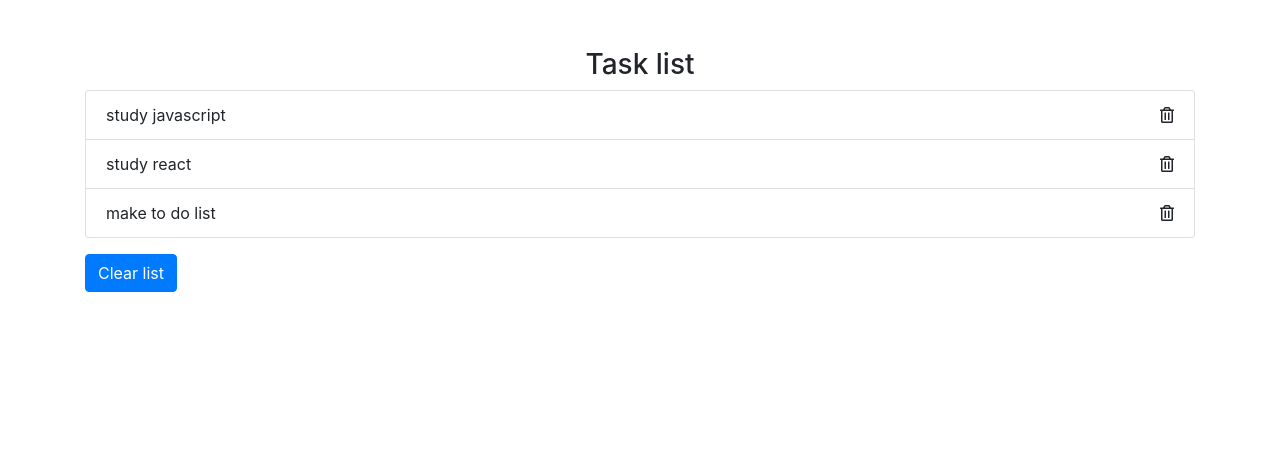
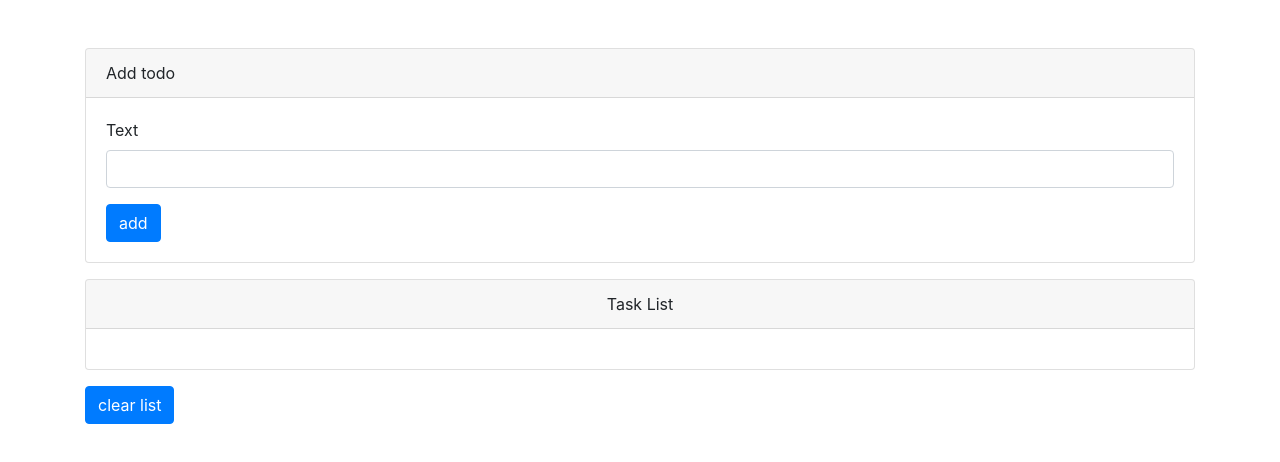
Before and after one commit to Yuralviv/MytoDo, a plain HTML site: page index.html in a window 1280 px wide. Drawn offline with nearby package versions, Linux system fonts and the light colour scheme.

Commit message:
Error 10 line

```diff
--- a/index.html
+++ b/index.html
@@ -7,20 +7,48 @@
 	<link rel="stylesheet" href="https://stackpath.bootstrapcdn.com/bootstrap/4.3.1/css/bootstrap.min.css" integrity="sha384-ggOyR0iXCbMQv3Xipma34MD+dH/1fQ784/j6cY/iJTQUOhcWr7x9JvoRxT2MZw1T" crossorigin="anonymous">
 </head>
 <body>
-	<section class="task-wrap mt-5">
+
+	<section class="tasks-wrap mt-5">
 		<div class="container">
-			<h3 class="text-center">Task list</h3>
-			<!-- /.text-center -->
-			<ul class="list-group mb-3">
+			<div class="card mb-3">
+				<div class="card-header">
+					Add todo
+				</div>
+				<!-- /.card-header -->
+				<div class="card-body">
+					<form>
+						<div class="form-group">
+							<label for="todoText">Text</label>
+							<input type="text" class="form-control" id="todoText">
+						</div>
+						<!-- /.form-group -->
+						<button type="submit" class="btn btn-primary">add</button>
+					</form>
+				</div>
+				<!-- /.card-body -->
+			</div>
+			<!-- /.card -->
+			<div class="card mb-3">
+				<div class="card-header text-center">
+					Task List
+				</div>
+				<!-- /.card-header -->
+				<div class="card-body">
+					<ul class="list-group">
 
-			   <!-- <li class="list-group-item">Cras justo odio</li> -->
-			</ul>
+					</ul>
+				</div>
+				<!-- /.card-body -->
 
-			<button class="btn btn-primary  clear-btn">Clear list</button>
+			</div>
+			<!-- /.card -->
+			<button class="btn btn-primary clear-btn">clear list</button>
 		</div>
 		<!-- /.container -->
 	</section>
-	<!-- /.task-wrap -->
+	<!-- /.tasks-wrap -->
+
+
 	<script src="js/main.js"></script>
 </body>
 </html>
--- a/js/main.js
+++ b/js/main.js
@@ -6,12 +6,13 @@ let tasks = [
 
 
 let ul = document.querySelector('.list-group');
-let deleteBtns = document.getElementsByClassName('delete-item');
+let form = document.forms['addTodoItem'];
+let inputText = form.elements['todoText'];
 
 
 function listTempale(task) {
+
 	let li = document.createElement('li');
-
 	li.textContent = task;
 	li.className = 'list-group-item d-flex align-items-center';
 
@@ -34,21 +35,34 @@ function generateList(tasksArray) {
 		ul.appendChild(listTempale(tasksArray[i]));
 	}
 
-	setDeleteEvent();
+
 }
 
 function addList(list) {
 	tasks.unshift(list);
-	generateList(tasks);
+	// generateList(tasks);
+	ul.insertAdjacentElement('afterbegin', listTempale(list));
 }
 
-
-function setDeleteEvent() {
-	for(let i= 0; i < deleteBtns.length; i++){
-		deleteBtns[i].addEventListener('click', function (event) {
-		console.log('click');
-		});
-	}
+function deleteListItem(target) {
+	let parent = target.closest('li');
+	let index = tasks.indexOf(parent.textContent);
+	tasks.slice(index, 1);
+	parent.remove();
 }
 
+ul.addEventListener('click', function(e){
+	if (e.target.classList.contains('delete-item') ) {
+
+		deleteListItem(e.target);
+	}
+});
+
+form.addEventListener('submit', function(event){
+	e.preventDefault();
+	addList(inputText.value);
+
+});
+
+
 generateList(tasks);
```
